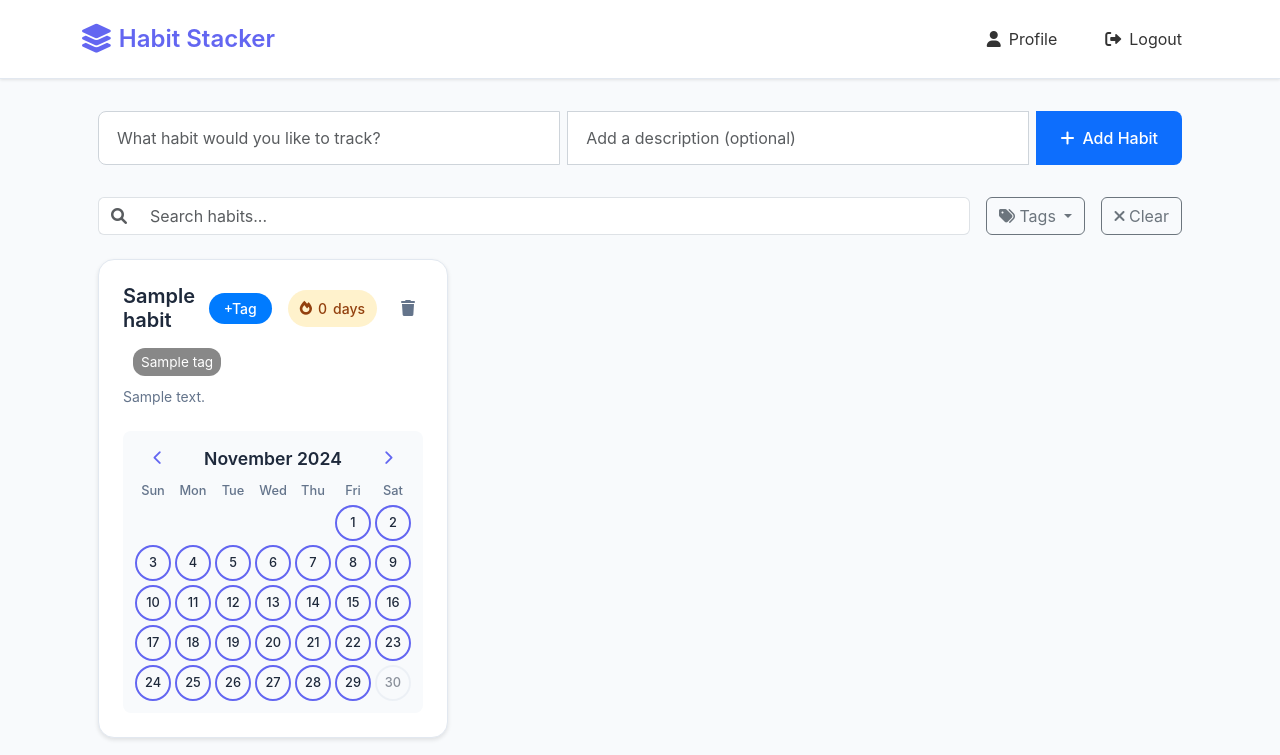
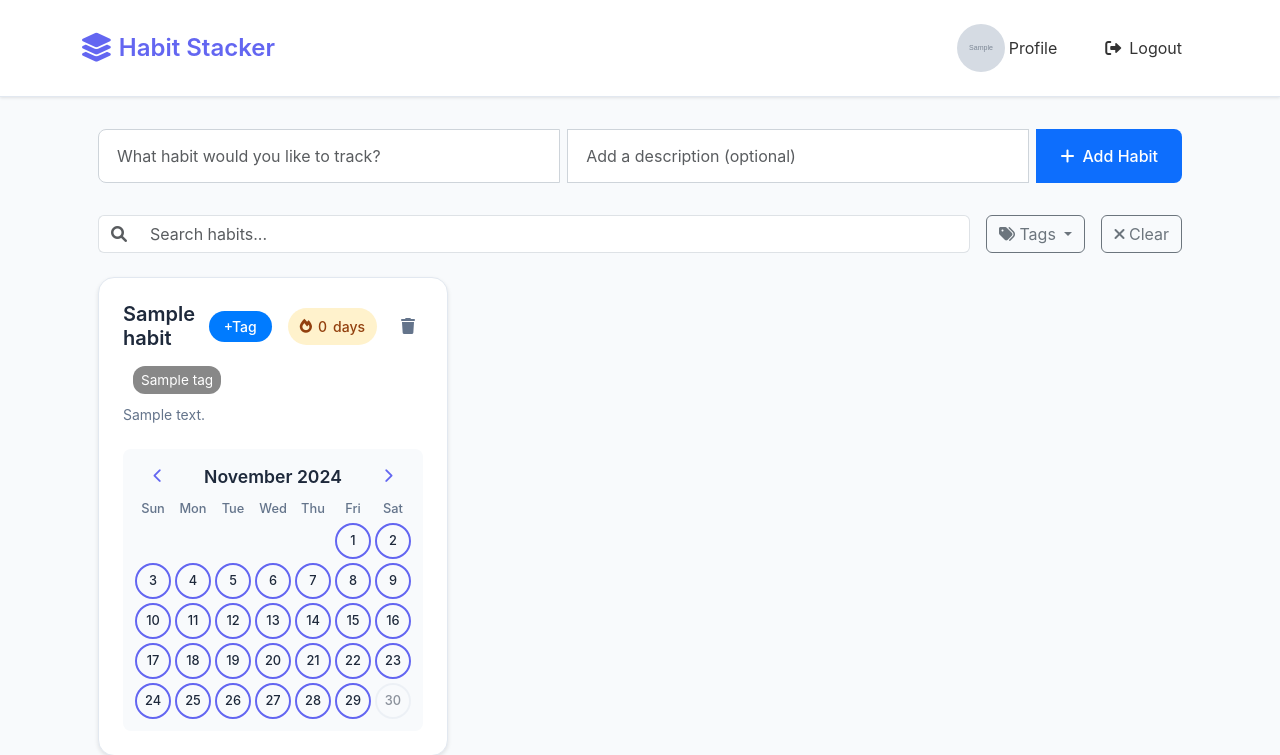
Before and after one commit to kutaygunal/habit_coin, a Flask app: page / in a window 1280 px wide. Shown: the top 755 px of the page. Run offline with Flask 3, Linux system fonts and the light colour scheme; a user stored in the database is signed in; tables that the repository leaves empty hold one stand-in row (values such as "Sample post"); grey boxes marked "Sample" are stand-in pictures; data that the repository does not hold is empty.

Commit message:
Added user profile photo display in navbar with 48x48px size

```diff
--- a/static/css/styles.css
+++ b/static/css/styles.css
@@ -287,3 +287,13 @@ input:disabled {
 .habit-tag .remove-tag:hover {
     opacity: 1;
 }
+
+/* Profile photo icon styles */
+.profile-photo-icon {
+    width: 48px;
+    height: 48px;
+    border-radius: 50%;
+    object-fit: cover;
+    margin-right: 4px;
+    vertical-align: middle;
+}
--- a/templates/base.html
+++ b/templates/base.html
@@ -22,7 +22,11 @@
             <ul class="navbar-nav">
                 <li class="nav-item">
                     <a href="{{ url_for('profile') }}" class="nav-link">
-                        <i class="fas fa-user"></i>
+                        {% if current_user.profile_photo != 'default.png' %}
+                            <img src="{{ url_for('static', filename='profile_photos/' + current_user.profile_photo) }}" alt="Profile" class="profile-photo-icon">
+                        {% else %}
+                            <i class="fas fa-user"></i>
+                        {% endif %}
                         Profile
                     </a>
                 </li>
```
